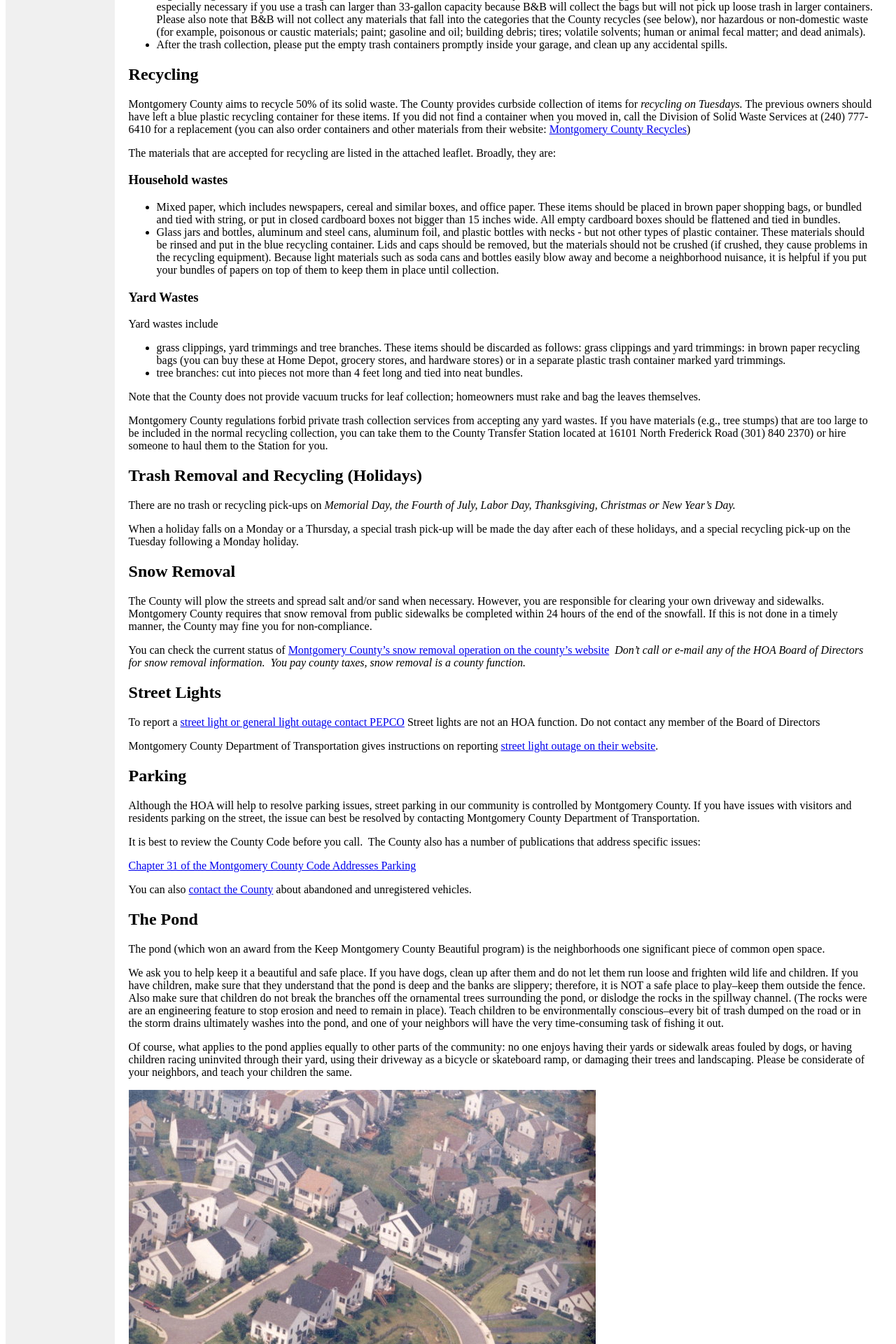
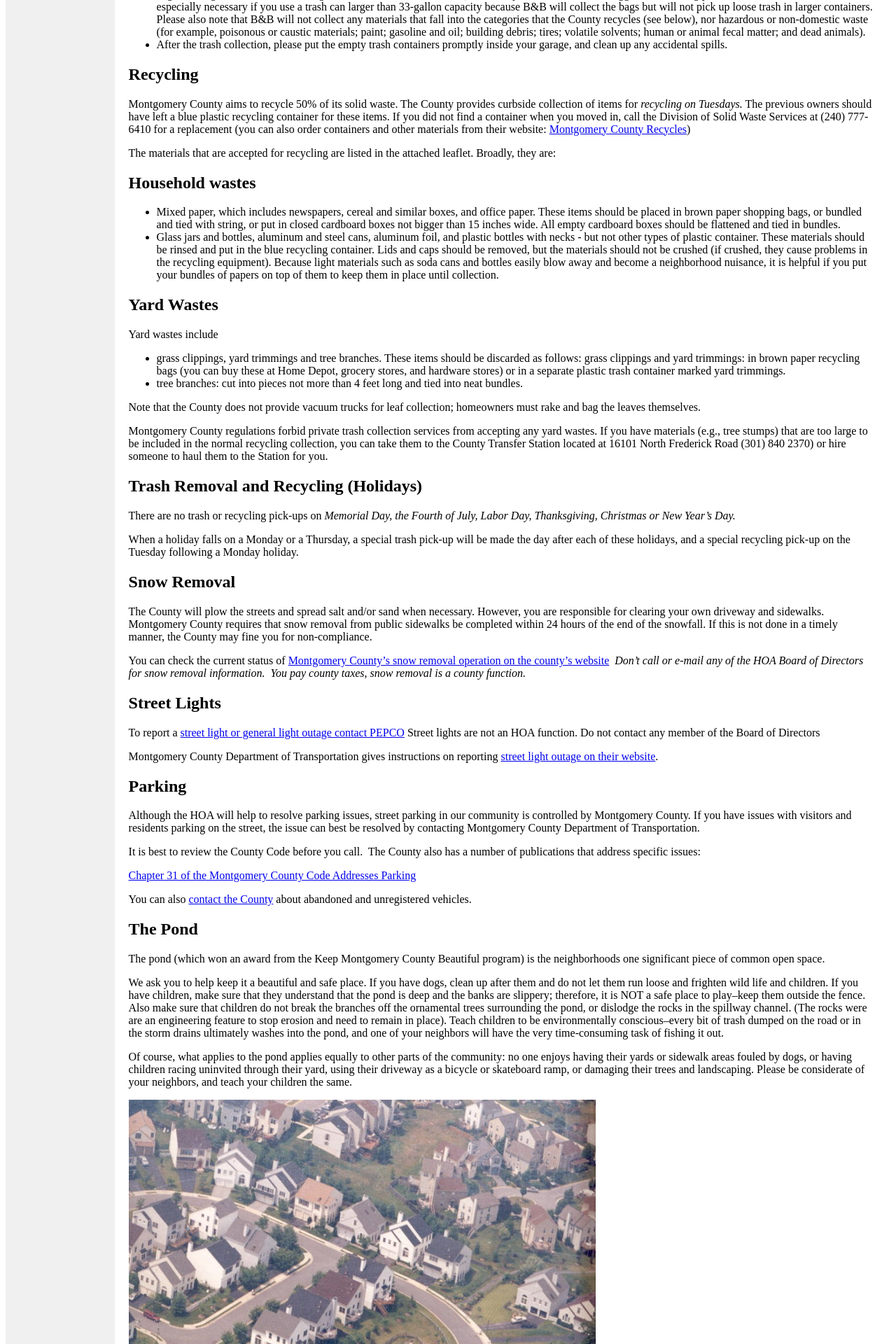
Before and after one commit to argylevillagehoa/argylevillagehoa.github.io, a Jekyll site: the page built from grounds.md, in a window 1280 px wide. Shown: the part 493-2413 px from the top of the page at 70% size. Built offline with Jekyll 4.4.1, drawn with Linux system fonts in a browser that asks for light colours.

Commit message:
Update grounds.md

```diff
--- a/grounds.md
+++ b/grounds.md
@@ -6,7 +6,7 @@ title: Grounds
 # Grounds
 ## Trash Removal
 
-![grounds](./assets/f1000071_grounds.gif)
+<img border="0" src="/assets/f1000071_grounds.gif">
 
 Each year the AVHOA signs a contract with a private company for trash removal. This contract is paid out of the homeowners&rsquo; association fees (there will also be a charge for solid waste on your County tax bill, but this charge covers operation of the landfill, not collection). Our current trash collector is B&amp;B Refuse of Clarksburg, Maryland (301) 424 1427.
 
@@ -21,12 +21,12 @@ Montgomery County aims to recycle 50% of its solid waste. The County provides cu
 
 The materials that are accepted for recycling are listed in the attached leaflet. Broadly, they are:<br />
 
-### Household wastes
+## Household wastes
 
 * Mixed paper, which includes newspapers, cereal and similar boxes, and office paper. These items should be placed in brown paper shopping bags, or bundled and tied with string, or put in closed cardboard boxes not bigger than 15 inches wide. All empty cardboard boxes should be flattened and tied in bundles.
 * Glass jars and bottles, aluminum and steel cans, aluminum foil, and plastic bottles with necks - but not other types of plastic container. These materials should be rinsed and put in the blue recycling container. Lids and caps should be removed, but the materials should not be crushed (if crushed, they cause problems in the recycling equipment). Because light materials such as soda cans and bottles easily blow away and become a neighborhood nuisance, it is helpful if you put your bundles of papers on top of them to keep them in place until collection.
 
-### Yard Wastes
+## Yard Wastes
 
 Yard wastes include
 * grass clippings, yard trimmings and tree branches. These items should be discarded as follows:
@@ -74,4 +74,4 @@ We ask you to help keep it a beautiful and safe place. If you have dogs, clean u
 
 Of course, what applies to the pond applies equally to other parts of the community: no one enjoys having their yards or sidewalk areas fouled by dogs, or having children racing uninvited through their yard, using their driveway as a bicycle or skateboard ramp, or damaging their trees and landscaping. Please be considerate of your neighbors, and teach your children the same.
 
-![aerial_view_of_pond](./assets/f0003_aerial_view_of_pond_and_pt_3.jpg)
+<img border="0" src="/assets/f0003_aerial_view_of_pond_and_pt_3.jpg">
```
